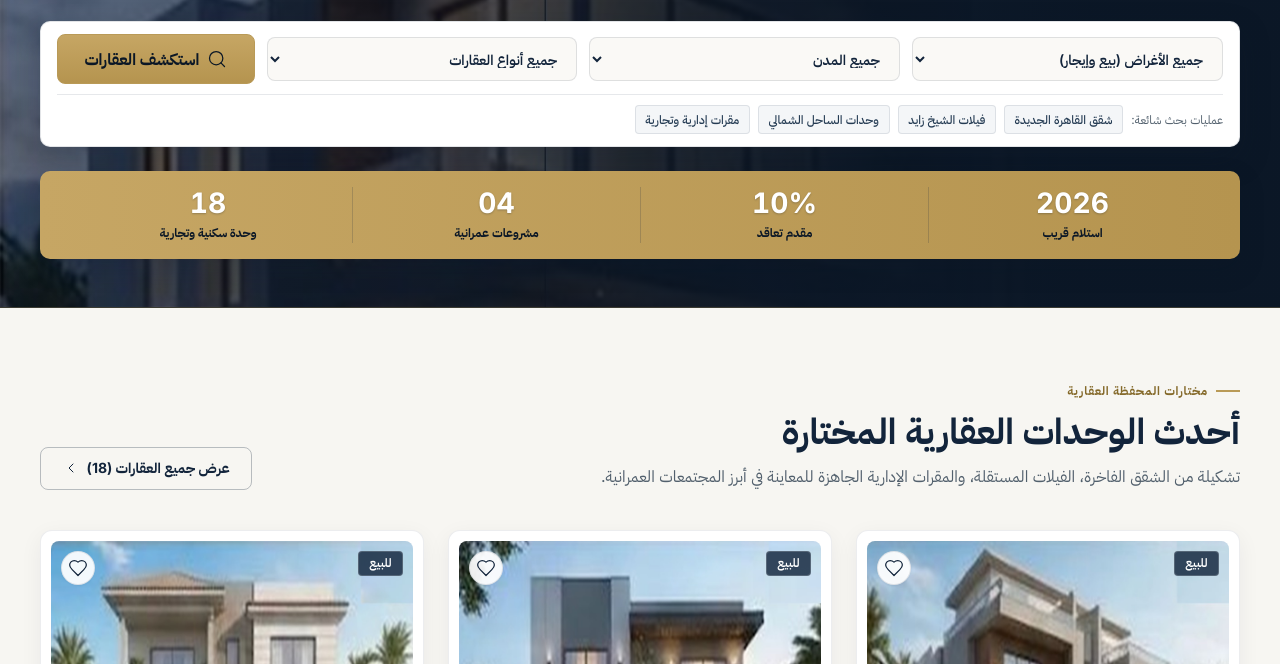
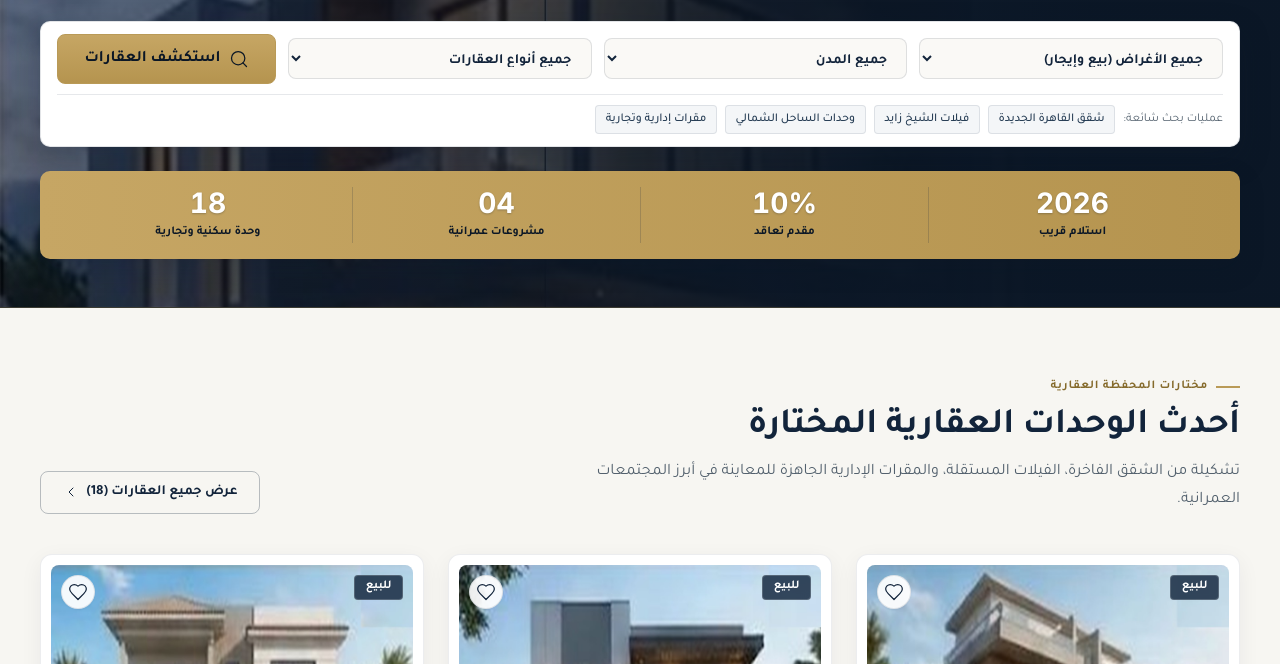
Before and after one commit to Mistro300/nova-estate, a plain HTML site: page index.html in a window 1280 px wide. Shown: the part 436-1100 px from the top of the page. Drawn offline with nearby package versions, Linux system fonts and the light colour scheme.

Commit message:
Switch Arabic typography to Tajawal font across all pages

```diff
--- a/assets/css/tokens.css
+++ b/assets/css/tokens.css
@@ -63,11 +63,11 @@
   --focus-ring: 0 0 0 3px rgba(185, 154, 87, 0.48);
 
   /* ------------------------------------------------------------------------
-     2. TYPOGRAPHY (Playfair Display + Inter + IBM Plex Sans Arabic)
+     2. TYPOGRAPHY (Playfair Display + Inter + Tajawal)
      ------------------------------------------------------------------------ */
-  --font-display: 'Playfair Display', 'IBM Plex Sans Arabic', Georgia, serif;
-  --font-sans: 'Inter', 'IBM Plex Sans Arabic', system-ui, -apple-system, BlinkMacSystemFont, sans-serif;
-  --font-numeric: 'Inter', system-ui, -apple-system, sans-serif;
+  --font-display: 'Playfair Display', 'Tajawal', Georgia, serif;
+  --font-sans: 'Tajawal', 'Inter', system-ui, -apple-system, BlinkMacSystemFont, sans-serif;
+  --font-numeric: 'Inter', 'Tajawal', system-ui, -apple-system, sans-serif;
 
   /* Fluid Type Scale */
   --text-h1: clamp(2.15rem, 4.2vw, 3.6rem);
--- a/index.html
+++ b/index.html
@@ -10,10 +10,10 @@
   <meta property="og:type" content="website">
   <link rel="icon" type="image/svg+xml" href="favicon.svg">
 
-  <!-- Google Fonts: Playfair Display (600,700) + Inter (400,500,600,700) + IBM Plex Sans Arabic (400,500,600,700) -->
+  <!-- Google Fonts: Playfair Display (600,700) + Inter (400,500,600,700) + Tajawal (400,500,700,800) -->
   <link rel="preconnect" href="https://fonts.googleapis.com">
   <link rel="preconnect" href="https://fonts.gstatic.com" crossorigin>
-  <link href="https://fonts.googleapis.com/css2?family=IBM+Plex+Sans+Arabic:wght@400;500;600;700&family=Inter:wght@400;500;600;700&family=Playfair+Display:wght@600;700&display=swap" rel="stylesheet">
+  <link href="https://fonts.googleapis.com/css2?family=Inter:wght@400;500;600;700&family=Playfair+Display:wght@600;700&family=Tajawal:wght@400;500;700;800&display=swap" rel="stylesheet">
 
   <!-- Modular Design System Stylesheets -->
   <link rel="stylesheet" href="assets/css/tokens.css">
```
Also changed, not shown: about.html (+2 -2 lines), contact.html (+2 -2 lines), development.html (+2 -2 lines), developments.html (+2 -2 lines), properties.html (+2 -2 lines), property.html (+2 -2 lines), 1 other file.
